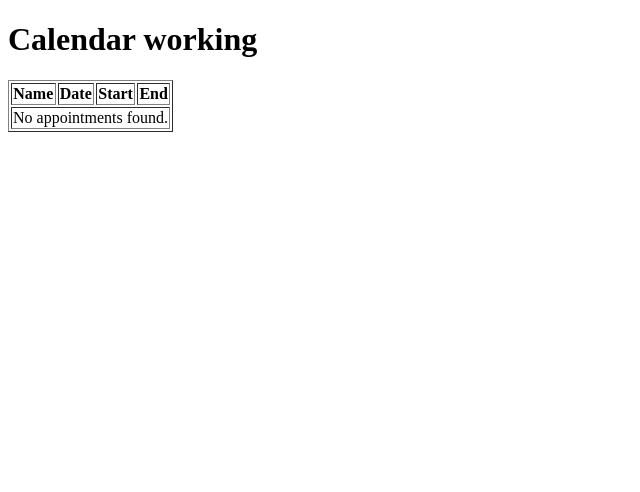
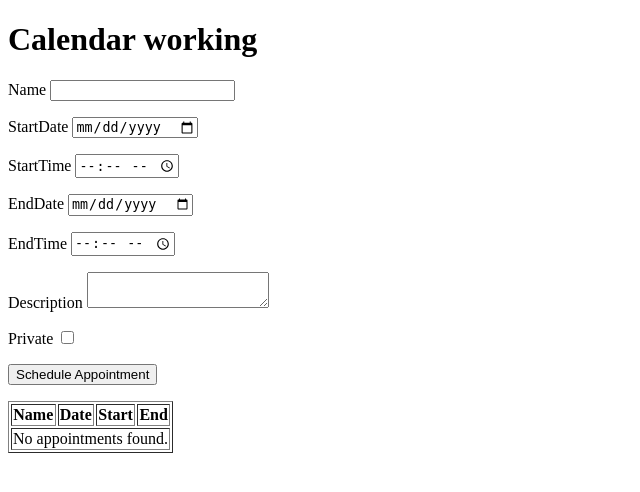
Before and after one commit to rjkweiss/calendar_this, a Flask app: page / in a window 1280 px wide. Shown: the top 492 px of the page, without its empty margins (0-640 px from the left). Run offline with Flask 3, Linux system fonts and the light colour scheme; data that the repository does not hold is empty; some libraries are stand-ins or nearby versions.

Commit message:
rendering the form to schedule an appointment

```diff
--- /dev/null
+++ b/app/forms.py
@@ -0,0 +1,21 @@
+from flask_wtf import FlaskForm
+from wtforms import (
+    BooleanField,
+    DateField,
+    StringField,
+    SubmitField,
+    TextAreaField,
+    TimeField,
+)
+from wtforms.validators import DataRequired
+
+
+class AppointmentForm(FlaskForm):
+    name = StringField('Name', validators=[DataRequired()])
+    start_date = DateField('StartDate', validators=[DataRequired()], format="%Y-%m-%d")
+    start_time = TimeField('StartTime', validators=[DataRequired()], format="%H:%M")
+    end_date = DateField('EndDate', validators=[DataRequired()], format="%Y-%m-%d")
+    end_time = TimeField('EndTime', validators=[DataRequired()], format="%H:%M")
+    description = TextAreaField('Description', validators=[DataRequired()])
+    private = BooleanField('Private')
+    submit = SubmitField('Schedule Appointment')
--- a/app/routes.py
+++ b/app/routes.py
@@ -1,6 +1,9 @@
+import os
+
+import psycopg2
 from flask import Blueprint, render_template
-import psycopg2
-import os
+
+from app.forms import AppointmentForm
 
 bp = Blueprint('main', __name__, '/')
 
@@ -14,6 +17,9 @@ CONNECTION_PARAMETERS = {
 # display main page
 @bp.route("/")
 def main():
+
+    form = AppointmentForm()
+
     with psycopg2.connect(**CONNECTION_PARAMETERS) as conn:
         with conn.cursor() as curs:
             curs.execute("""
@@ -24,4 +30,4 @@ def main():
             )
             rows = curs.fetchall()
 
-            return render_template('main.html', rows=rows)
+            return render_template('main.html', rows=rows, form=form)
--- a/app/templates/main.html
+++ b/app/templates/main.html
@@ -1,10 +1,26 @@
 <!DOCTYPE html>
 <html>
+
 <head>
     <title>Calendar Application</title>
 </head>
+
 <body>
     <h1>Calendar working</h1>
+
+    <form action="/" method="post">
+        {{ form.hidden_tag() }}
+        <p>{{ form.name.label }} {{ form.name() }}</p>
+        <p>{{ form.start_date.label }} {{ form.start_date() }}</p>
+        <p>{{ form.start_time.label }} {{ form.start_time() }}</p>
+        <p>{{ form.end_date.label }} {{ form.end_date() }}</p>
+        <p>{{ form.end_time.label }} {{ form.end_time() }}</p>
+        <p>{{ form.description.label }} {{ form.description() }}</p>
+        <p>{{ form.private.label }} {{ form.private() }}</p>
+        <p>{{ form.submit() }}</p>
+    </form>
+
+
     <table border="1">
         <thead>
             <tr>
@@ -18,7 +34,7 @@
             {% for row in rows %}
             <tr>
                 <td>{{ row[1] }}</td>
-                    <td>{{  row[2].strftime("%Y-%m-%d") }}</td>
+                <td>{{ row[2].strftime("%Y-%m-%d") }}</td>
                 <td>{{ row[2].strftime("%H:%M") }}</td>
                 <td>{{ row[3].strftime("%H:%M") }}</td>
             </tr>
@@ -30,4 +46,5 @@
         {% endfor %}
     </table>
 </body>
+
 </html>
```
Lines whose indentation alone changed are shown as unchanged.
